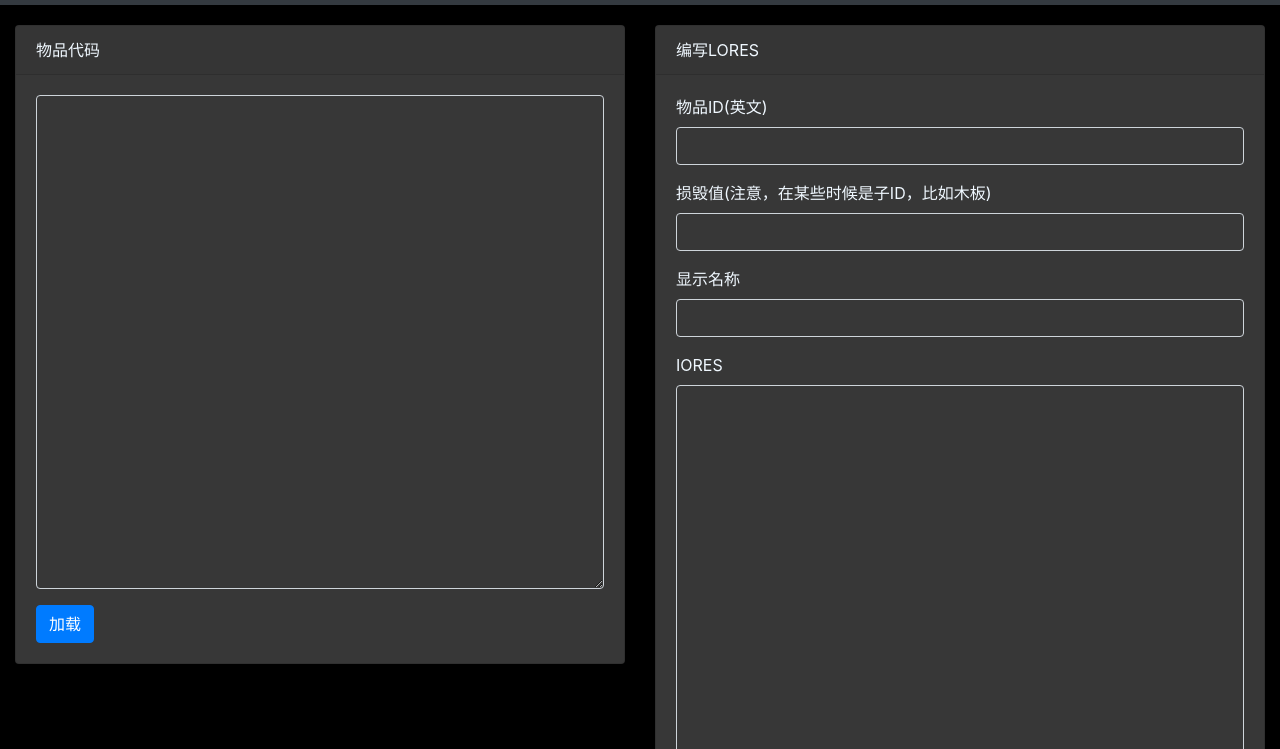
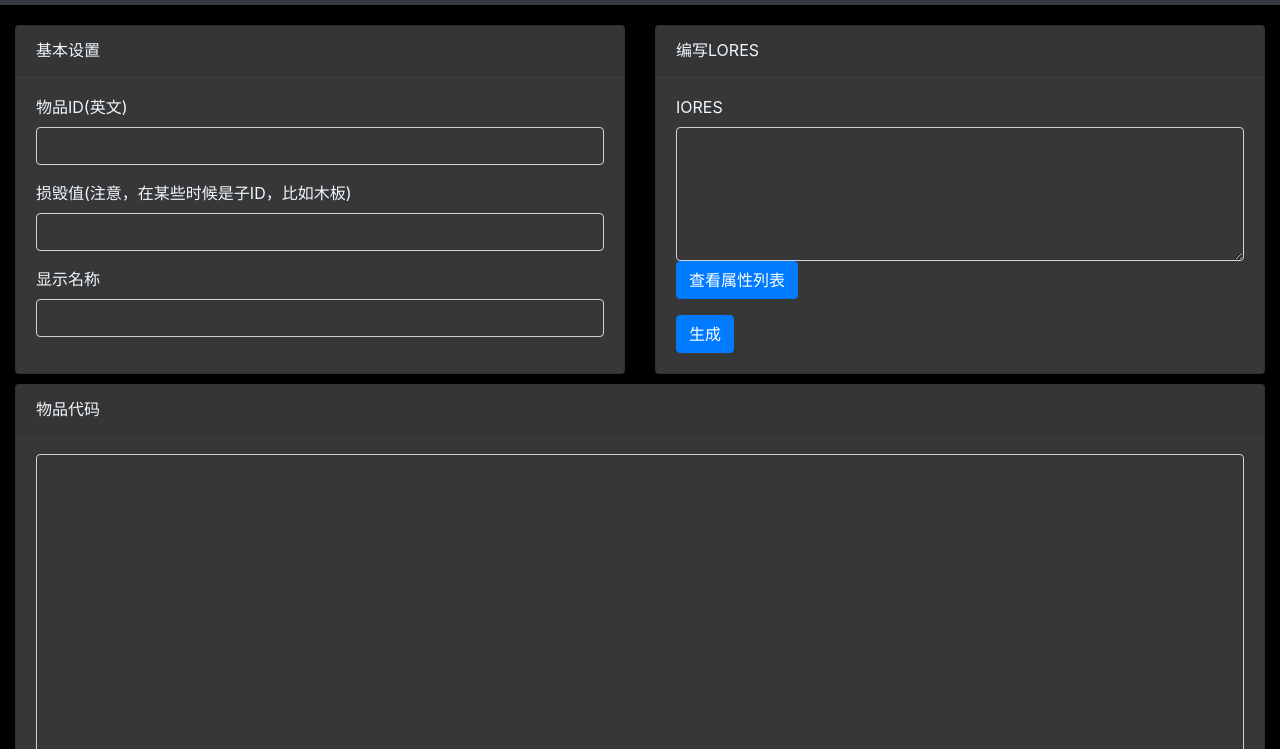
Before and after one commit to hempflower/tools_ils, a plain HTML site: page index.html in a window 1280 px wide. Shown: the part 51-800 px from the top of the page. Drawn offline with nearby package versions, Linux system fonts and the light colour scheme.

Commit message:
Add files via upload

```diff
--- a/index.html
+++ b/index.html
@@ -31,7 +31,52 @@
 <div class="container-fluid" style="padding-top: 20px">
     <div class="row">
 
-        <div class="col">
+
+        <div class="col-sm-12 col-md-6">
+            <div class="card dark_ui text-white">
+                <div class="card-header">基本设置</div>
+                <div class="card-body">
+                    <div class="form-group">
+                        <label>物品ID(英文)</label>
+                        <input type="text" class="form-control" id="type">
+                    </div>
+                    <div class="form-group">
+                        <label>损毁值(注意，在某些时候是子ID，比如木板)</label>
+                        <input type="text" class="form-control" id="damage">
+                    </div>
+                    <div class="form-group">
+                        <label>显示名称</label>
+                        <input type="text" class="form-control" id="display">
+                    </div>
+<!--
+                    <div class="form-group">
+                        <label>IORES</label>
+                        <textarea class="form-control" rows="20" id="lores"></textarea>
+                        <button id="tips" class="btn btn-primary" data-toggle="modal" data-target="#tip">查看属性列表</button>
+                    </div>
+                    -->
+
+                  <!--  <button id="build" class="btn btn-primary">生成</button> -->
+                </div>
+            </div>
+        </div>
+        <div class="col-sm-12 col-md-6" >
+            <div class="card dark_ui text-white">
+                <div class="card-header">编写LORES</div>
+                <div class="card-body">
+
+
+                    <div class="form-group">
+                        <label>IORES</label>
+                        <textarea class="form-control" rows="5" id="lores"></textarea>
+                        <button id="tips" class="btn btn-primary" data-toggle="modal" data-target="#tip">查看属性列表</button>
+                    </div>
+
+                    <button id="build" class="btn btn-primary">生成</button>
+                </div>
+            </div>
+        </div>
+        <div class="col-sm-12 col-md-12" style="padding-top: 10px">
             <div class="card dark_ui">
                 <div class="card-header">物品代码</div>
                 <div class="card-body">
@@ -48,33 +93,6 @@
                         </div>
 
                     </div>
-                </div>
-            </div>
-        </div>
-        <div class="col">
-            <div class="card dark_ui text-white">
-                <div class="card-header">编写LORES</div>
-                <div class="card-body">
-                    <div class="form-group">
-                        <label>物品ID(英文)</label>
-                        <input type="text" class="form-control" id="type">
-                    </div>
-                    <div class="form-group">
-                        <label>损毁值(注意，在某些时候是子ID，比如木板)</label>
-                        <input type="text" class="form-control" id="damage">
-                    </div>
-                    <div class="form-group">
-                        <label>显示名称</label>
-                        <input type="text" class="form-control" id="display">
-                    </div>
-
-                    <div class="form-group">
-                        <label>IORES</label>
-                        <textarea class="form-control" rows="20" id="lores"></textarea>
-                        <button id="tips" class="btn btn-primary" data-toggle="modal" data-target="#tip">查看属性列表</button>
-                    </div>
-
-                    <button id="build" class="btn btn-primary">生成</button>
                 </div>
             </div>
         </div>
```
